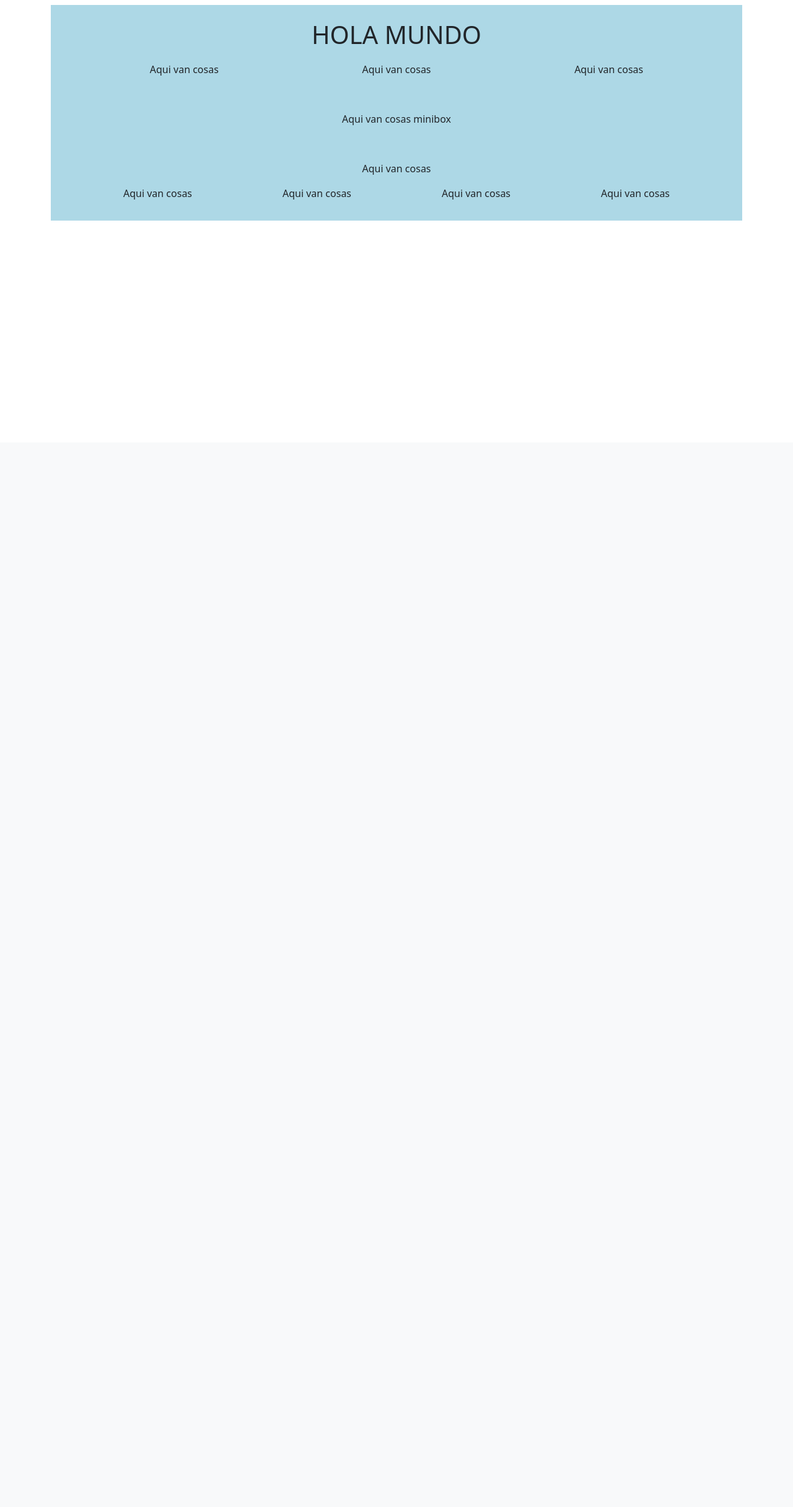
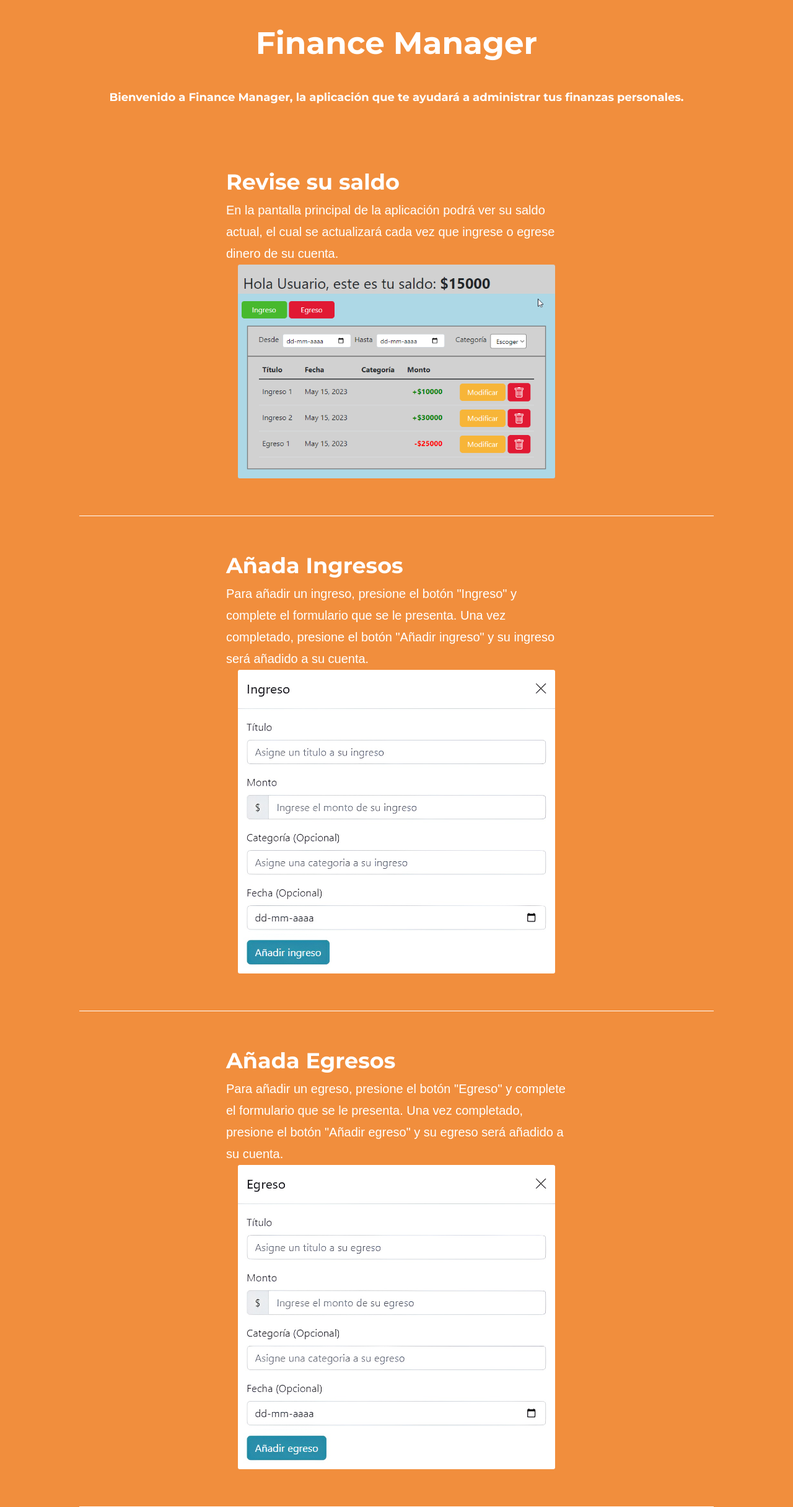
Before and after one commit to DCC-CC4401/2023-1-Grupo-27, a Django app: page /mainApp/ in a window 1280 px wide. Shown: the part 86-2518 px from the top of the page at 62% size. Before the commit the page ends 442 px from the top, so only its background shows below. Run offline with Django 4.2, Linux system fonts and the light colour scheme.

Commit message:
Se agrega el contenido y estilo de la página de inicio cuando no hay usuario autenticado

```diff
--- a/FinanceManager/mainApp/static/styles/main.css
+++ b/FinanceManager/mainApp/static/styles/main.css
@@ -93,3 +93,133 @@
 .white_text{
     color: white !important;
 }
+
+/* Pagina Inicio */
+
+.cuerpo-inicio{
+    font-family: 'Montserrat', sans-serif;
+    height: 100%;
+    width: 100%;
+    min-height: 100vh;
+    position: relative;
+    display: grid;
+    color: white;
+    background-color: #F18E3D;
+}
+
+section{
+    padding: 0 10%;
+}
+
+.container-text {
+    background-clip: border-box;
+    border-bottom: 1px solid white;
+    padding-top: 60px;
+    padding-bottom: 60px;
+    display: block;
+    justify-content: space-around;
+    display: flex;
+  }
+
+.titulo-principal {
+    font-size: 50px;
+    line-height: 1;
+    margin: 0 0 45px;
+    text-align: center;
+    place-items: center;
+    margin-top: 45px;
+    color: white;
+}
+
+.cuerpo-inicio p {
+    font-size: 18px;
+    line-height: 1.9;
+    margin: 0 0 40px;
+    text-align: center;
+}
+
+.information {
+    flex-flow: column wrap;
+    align-content: space-around;
+    justify-content: center;
+    align-items: flex-start;
+    display: flex;
+}
+
+.information h2 {
+    float: left;
+}
+
+.information img {
+    float: left;
+    flex: none;
+    align-self: center;
+    align-items: center;
+    justify-content: center;
+    display: flex;
+}
+
+.w-col-2 {
+    width: 50%;
+}
+
+.w-col {
+    float: left;
+    min-height: 1px;
+    padding-left: 10px;
+    padding-right: 10px;
+    position: relative;
+}
+
+.Titulo-Ejemplo {
+    max-width: 400px;
+    padding-left: 0;
+    font-size: 35px;
+    font-weight: 400;
+    line-height: 40px;
+}
+
+.inf-ejemplo {
+    width: auto;
+    max-width: 550px;
+    direction: ltr;
+    font-family: Nunito, sans-serif;
+    font-size: 20px;
+    font-weight: 200;
+    text-align: left;
+    justify-content: flex-end;
+    align-self: flex-start;
+    padding-left: 0;
+    line-height: 35px;
+    display: block;
+}
+
+.app-img {
+    align-items: center;
+    flex: none;
+    align-self: center;
+    justify-content: center;
+    display: flex;
+}
+
+.imagenApp {
+    width: 512px;
+    clear: none;
+    text-align: left;
+    object-fit: fill;
+    border-radius: 3px;
+    margin-left: auto;
+    margin-right: auto;
+    background-color: transparent;
+    background-clip: padding-box;
+}
+
+@media (max-width: 1280px) {
+.container-text {
+    flex-direction: column;
+}
+.information,
+.app-img {
+    width: 100%;
+}
+}
--- a/FinanceManager/mainApp/templates/index.html
+++ b/FinanceManager/mainApp/templates/index.html
@@ -7,7 +7,9 @@
         <meta name="viewport" content="width=device-width, initial-scale=1">
         <link href="https://cdn.jsdelivr.net/npm/bootstrap@5.2.3/dist/css/bootstrap.min.css" rel="stylesheet"
         integrity="sha384-rbsA2VBKQhggwzxH7pPCaAqO46MgnOM80zW1RWuH61DGLwZJEdK2Kadq2F9CUG65" crossorigin="anonymous">
-
+        <link rel="preconnect" href="https://fonts.googleapis.com">
+        <link rel="preconnect" href="https://fonts.gstatic.com" crossorigin>
+        <link href="https://fonts.googleapis.com/css2?family=Montserrat:wght@700&display=swap" rel="stylesheet">
         <link rel="stylesheet" href="{% static 'styles/main.css' %}">
         <link rel="shortcut icon" href="{% static 'images/favicon.png' %}" type="image/x-icon">
     </head>
@@ -158,53 +160,53 @@
         </div>
 
         {% else %}
-        <div class="container my-2 text-center" id="box">
-            <div class="box p-5 py-4">
-                <div class="row pb-1 text-center">
-                    <h1><span lang="en">HOLA MUNDO</span></h1>
-                </div>
-                <div class="row p-2">
-                    <div class="col">
-                        <span>Aqui van cosas</span>
-                    </div>
-                    <div class="col">
-                        <span>Aqui van cosas</span>
-                    </div>
-                    <div class="col">
-                        <span>Aqui van cosas</span>
+        <section class="cuerpo-inicio">
+            <h1 class="titulo-principal">
+            Finance Manager
+            </h1>
+            <p>
+            Bienvenido a Finance Manager, la aplicación que te ayudará a administrar tus finanzas personales.
+            </p>
+            <div class="container-text w-row" >
+                <div class="information w-col w-col-2">
+                    <h2 class="Titulo-Ejemplo">
+                        Revise su saldo
+                    </h2>
+                    <div class="inf-ejemplo">
+                        En la pantalla principal de la aplicación podrá ver su saldo actual, el cual se actualizará cada vez que ingrese o egrese dinero de su cuenta.
                     </div>
                 </div>
-                <div class="row p-5">
-                    <div class="container" id="miniBox">
-                        <div class="row">
-                            <div class="col text-center">
-                                <span>Aqui van cosas minibox</span>
-                            </div>
-                        </div>
+                <div class="app-img w-col w-col-2">
+                    <img src="{% static 'images/Saldo.png' %}" alt class="imagenApp">
+                </div>
+            </div>
+            <div class="container-text w-row" >
+                <div class="information w-col w-col-2">
+                    <h2 class="Titulo-Ejemplo">
+                        Añada Ingresos
+                    </h2>
+                    <div class="inf-ejemplo">
+                        Para añadir un ingreso, presione el botón "Ingreso" y complete el formulario que se le presenta. Una vez completado, presione el botón "Añadir ingreso" y su ingreso será añadido a su cuenta.
                     </div>
                 </div>
-                <div class="row p-2">
-                    <div class="col text-center">
-                        <span>Aqui van cosas</span>
+                <div class="app-img w-col w-col-2">
+                    <img src="{% static 'images/Ingreso.jpg' %}" alt class="imagenApp">
+                </div>
+            </div>
+            <div class="container-text w-row" >
+                <div class="information w-col w-col-2">
+                    <h2 class="Titulo-Ejemplo">
+                        Añada Egresos
+                    </h2>
+                    <div class="inf-ejemplo">
+                        Para añadir un egreso, presione el botón "Egreso" y complete el formulario que se le presenta. Una vez completado, presione el botón "Añadir egreso" y su egreso será añadido a su cuenta.
                     </div>
                 </div>
-                <div class="row p-2">
-                    <div class="col">
-                        <span>Aqui van cosas</span>
-                    </div>
-                    <div class="col">
-                        <span>Aqui van cosas</span>
-                    </div>
-                    <div class="col">
-                        <span>Aqui van cosas</span>
-                    </div>
-                    <div class="col">
-                        <span>Aqui van cosas</span>
-                    </div>
+                <div class="app-img w-col w-col-2">
+                    <img src="{% static 'images/Egreso.jpg' %}" alt class="imagenApp">
                 </div>
             </div>
-        </div>
-
+        </section>
         {% endif %}
         <div></div>
 
```
Also changed, not shown: FinanceManager/mainApp/static/images/Egreso.jpg (added), FinanceManager/mainApp/static/images/Ingreso.jpg (added), FinanceManager/mainApp/static/images/Saldo.png (added).
